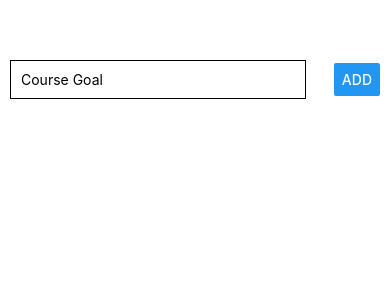
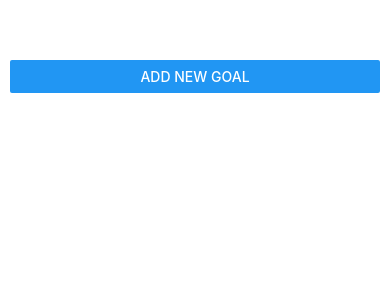
Before and after one commit to eyupcimen/ReactNative, a React Native app: screen / in a window 390 px wide. Shown: the top 300 px of the page. Built offline with nearby package versions, Linux system fonts and the light colour scheme.

Commit message:
Add modal transation feature. Add cancel button.

```diff
--- a/App.js
+++ b/App.js
@@ -1,14 +1,17 @@
 import React, { useState } from 'react';
-import { StyleSheet, Text, View, TextInput, Button, ScrollView, FlatList } from 'react-native';
+import { StyleSheet, View, TextInput, Button, FlatList } from 'react-native';
 import GoalItem from './components/GoalItem';
 import GoalInput from './components/GoalInput';
+import ThemeItem from './components/ThemeItem';
 
 export default function App() {
   const [courseGoals, setCourseGoals] = useState([]);
+  const [isAddMode, setIsAddMode] = useState(false);
 
   const addGoalHandler = goalTitle => {
     setCourseGoals(currentGoals => [...currentGoals, { id: Math.random().toString(), value: goalTitle }
     ]);
+    setIsAddMode(false);
   };
 
   const removeGoalHandler = goalId => {
@@ -17,9 +20,18 @@
     });
   };
 
+  const cancelGoalAdditionHandler = () => {
+    setIsAddMode(false);
+  };
+
   return (
     <View style={styles.screen}>
-      <GoalInput onAddGoal={addGoalHandler} />
+      <Button title='Add New Goal' onPress={() => setIsAddMode(true)} />
+      <GoalInput
+        visible={isAddMode}
+        onAddGoal={addGoalHandler}
+        onCancel={cancelGoalAdditionHandler}
+      />
       <FlatList
         keyExtractor={(item, index) => item.id}
         data={courseGoals}
@@ -38,9 +50,12 @@
 const styles = StyleSheet.create({
   screen: {
     //flex: 1,
-    //backgroundColor: '#fff',
     backgroundColor: '#fff',
     marginTop: 50,
     padding: 10
+  },
+  buttonContainer: {
+    flexDirection: 'row',
+    justifyContent: 'space-between'
   }
 });
--- a/components/GoalInput.js
+++ b/components/GoalInput.js
@@ -1,5 +1,5 @@
 import React, { useState } from 'react';
-import { View, TextInput, Button, StyleSheet } from 'react-native';
+import { View, TextInput, Button, StyleSheet, Modal } from 'react-native';
 import GoalItem from './GoalItem';
 
 
@@ -11,7 +11,13 @@
         setEnteredGoal(enteredText);
     };
 
+    const addGoalHandler = () => {
+        props.onAddGoal(enteredGoal);
+        setEnteredGoal('');
+    }
+
     return (
+        <Modal visible={props.visible} animationType='slide'>
             <View style={styles.viewInputContainer}>
                 <TextInput
                     placeholder="Course Goal"
@@ -19,23 +25,41 @@
                     onChangeText={goalInputHandler}
                     value={enteredGoal}
                 />
-            <Button title="ADD" onPress={props.onAddGoal.bind(this, enteredGoal)} />
+                <View style={styles.buttonContainer} >
+                    <View style={styles.button}>
+                        <Button title='CANCEL' color='red' onPress={props.onCancel} />
                     </View>
+                    <View style={styles.button}>
+                        <Button title="ADD" onPress={addGoalHandler} />
+                    </View>
+                </View>
+            </View>
+        </Modal>
     );
 };
 
 const styles = StyleSheet.create({
     viewInputContainer: {
-        backgroundColor: '#fff',
-        flexDirection: 'row',
-        justifyContent: 'space-between',
+        flex: 1,
+        justifyContent: 'center',
         alignItems: 'center'
     },
     textInputContainer: {
         width: '80%',
         borderColor: 'black',
         borderWidth: 1,
+        marginBottom: 10,
         padding: 10
+    },
+    buttonContainer: {
+        flexDirection: 'row',
+        justifyContent: 'space-around',
+        // backgroundColor: 'green',
+        width: '80%'
+    },
+    button: {
+        backgroundColor: 'green',
+        width: '40%'
     }
 });
 
```
Lines whose indentation alone changed are shown as unchanged.
